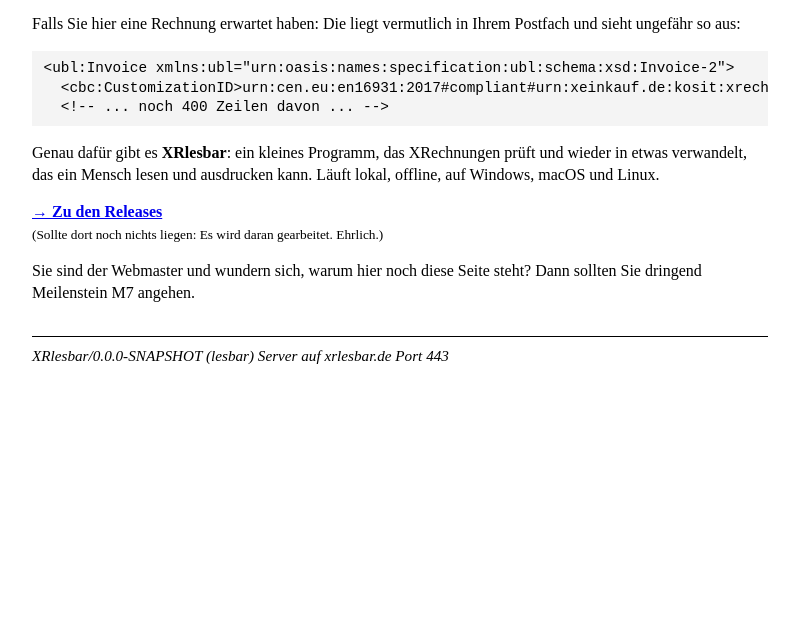
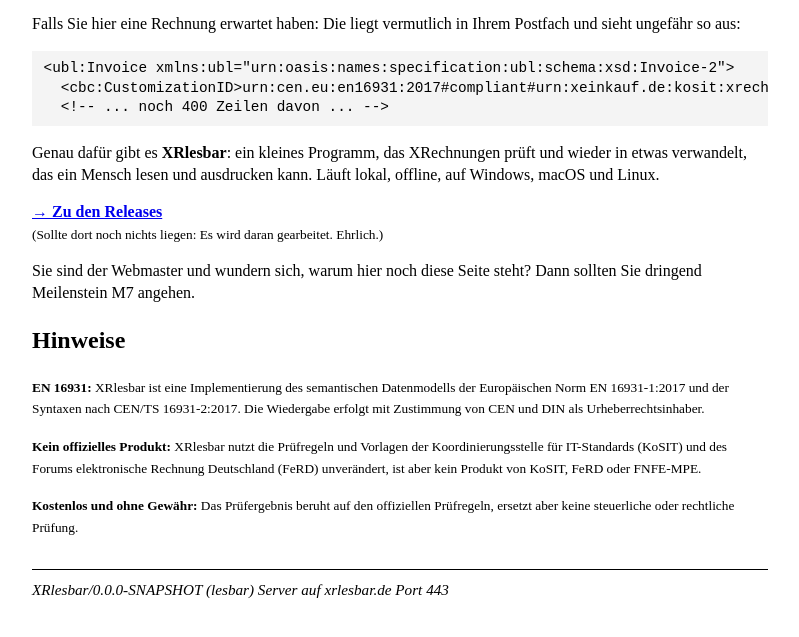
Before and after one commit to kolby-powers/xrlesbar, a plain HTML site: page docs/index.html in a window 1280 px wide. Shown: the part 151-788 px from the top of the page, without its empty margins (240-1039 px from the left). Drawn offline with Linux system fonts and the light colour scheme.

Commit message:
Website: Hinweise zu EN 16931, kein offizielles Produkt, ohne Gewähr
Co-Authored-By: Claude Opus 5.5 <noreply@anthropic.com>

```diff
--- a/docs/index.html
+++ b/docs/index.html
@@ -33,6 +33,14 @@
 
 <p>Sie sind der Webmaster und wundern sich, warum hier noch diese Seite steht? Dann sollten Sie dringend Meilenstein&nbsp;M7 angehen.</p>
 
+<h2>Hinweise</h2>
+
+<p><small><b>EN&nbsp;16931:</b> XRlesbar ist eine Implementierung des semantischen Datenmodells der Europ&auml;ischen Norm EN&nbsp;16931-1:2017 und der Syntaxen nach CEN/TS&nbsp;16931-2:2017. Die Wiedergabe erfolgt mit Zustimmung von CEN und DIN als Urheberrechtsinhaber.</small></p>
+
+<p><small><b>Kein offizielles Produkt:</b> XRlesbar nutzt die Pr&uuml;fregeln und Vorlagen der Koordinierungsstelle f&uuml;r IT-Standards (KoSIT) und des Forums elektronische Rechnung Deutschland (FeRD) unver&auml;ndert, ist aber kein Produkt von KoSIT, FeRD oder FNFE-MPE.</small></p>
+
+<p><small><b>Kostenlos und ohne Gew&auml;hr:</b> Das Pr&uuml;fergebnis beruht auf den offiziellen Pr&uuml;fregeln, ersetzt aber keine steuerliche oder rechtliche Pr&uuml;fung.</small></p>
+
 <hr>
 <address>XRlesbar/0.0.0-SNAPSHOT (lesbar) Server auf xrlesbar.de Port 443</address>
 
```
Also changed, not shown: 1 other file.
